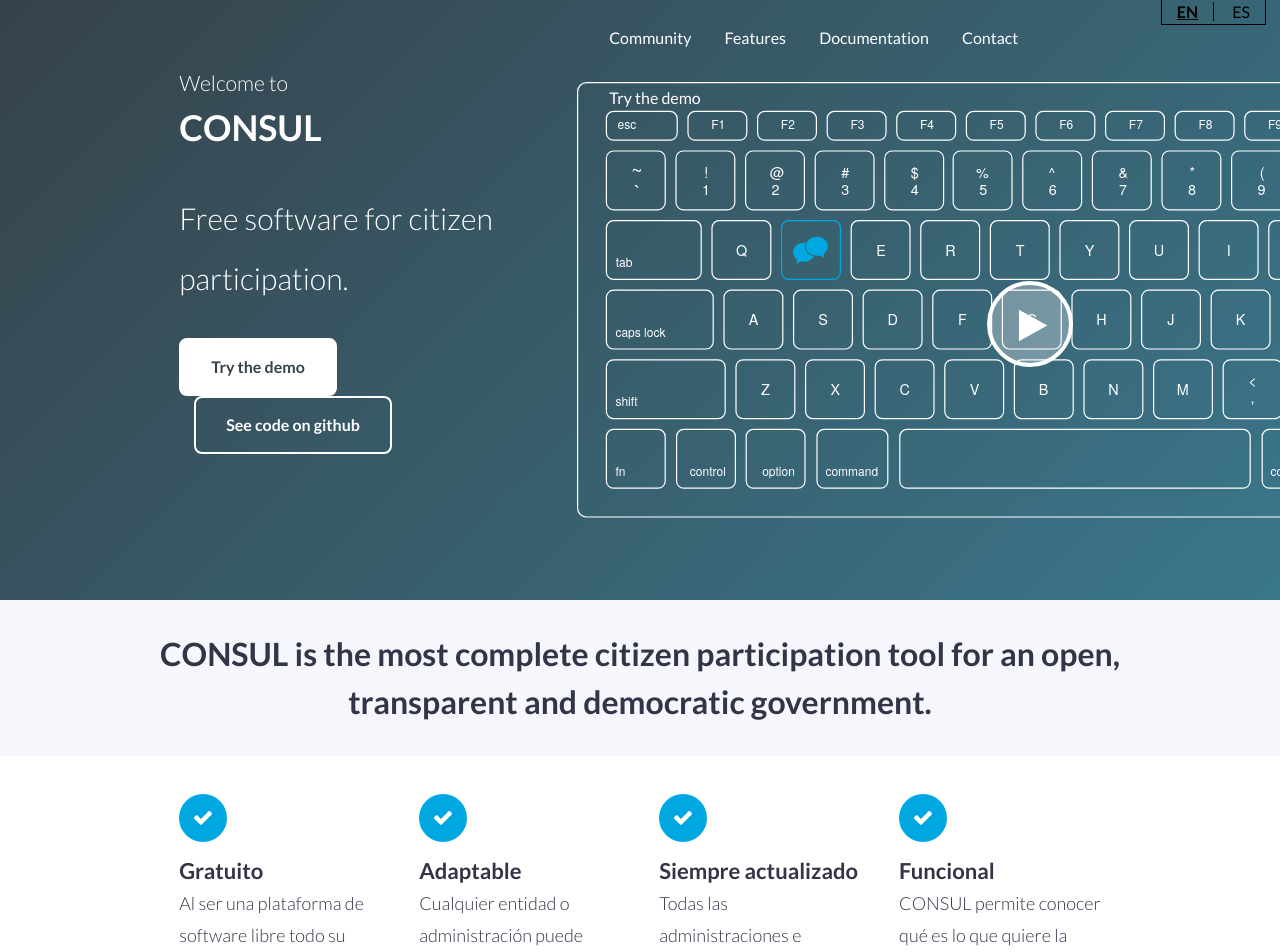
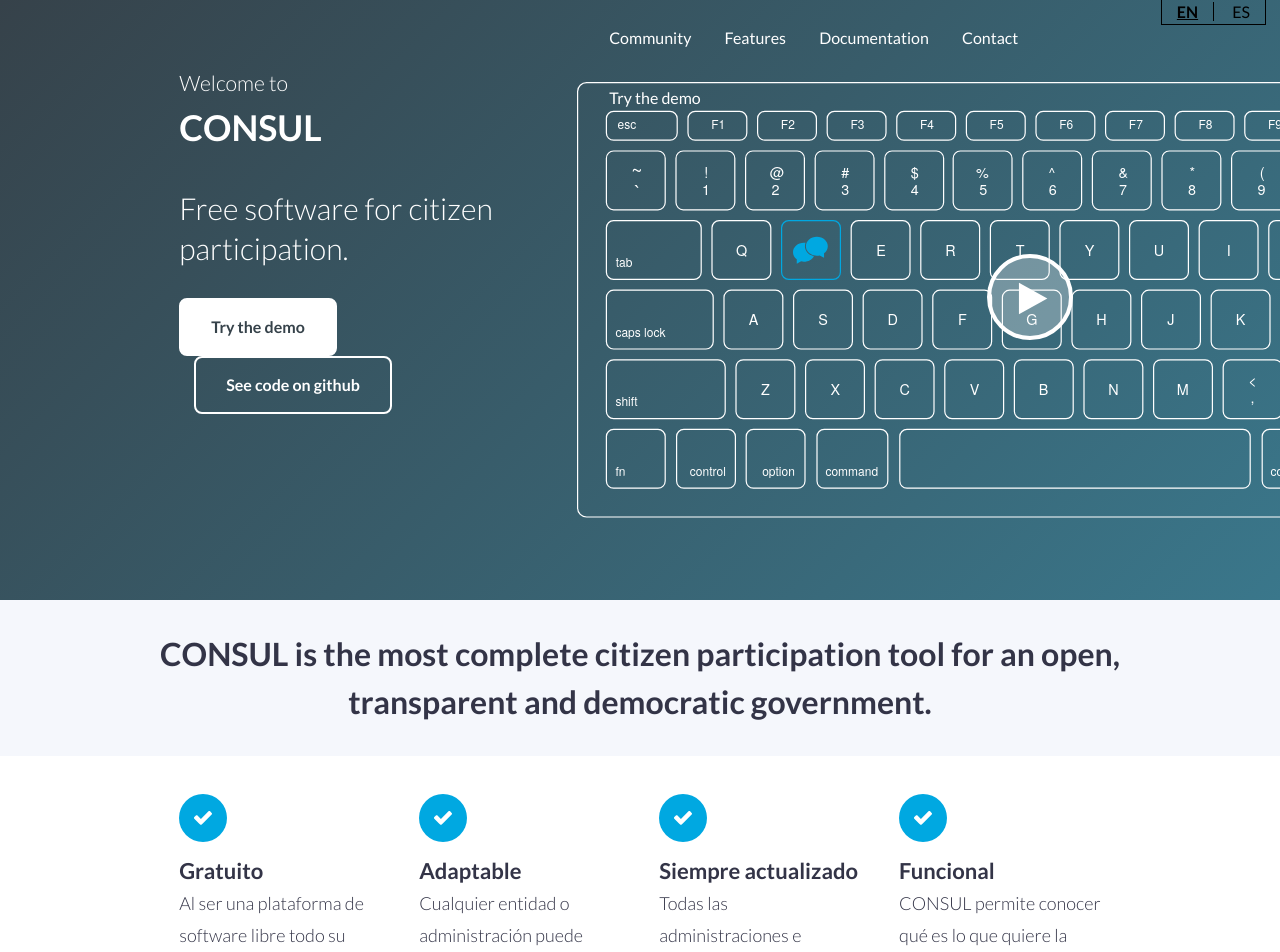
Before and after one commit to consuldemocracy/website, a Jekyll site: the page built from en/index.html, in a window 1280 px wide. Shown: the top 952 px of the page. Built offline with Jekyll 4.4.1, drawn with Linux system fonts in a browser that asks for light colours.

Commit message:
polishes header and footer

```diff
--- a/_sass/_consul.scss
+++ b/_sass/_consul.scss
@@ -163,7 +163,7 @@
 .lead {
   color: #fff;
   font-size: 1.89rem;
-  line-height: $line-height * 2;
+  line-height: 1.33;
   margin: $line-height 0;
 }
 
@@ -487,10 +487,16 @@
   ul {
     list-style-type: none;
     margin-top: $line-height;
+    padding-left: 0;
 
     li {
       display: inline-block;
-      margin-left: $line-height / 2;
+      margin-right: $line-height / 2;
+
+      @media only screen and (min-width: $breakpoint-med) {
+        margin-left: $line-height / 2;
+        margin-right: 0;
+      }
     }
   }
 }
```
